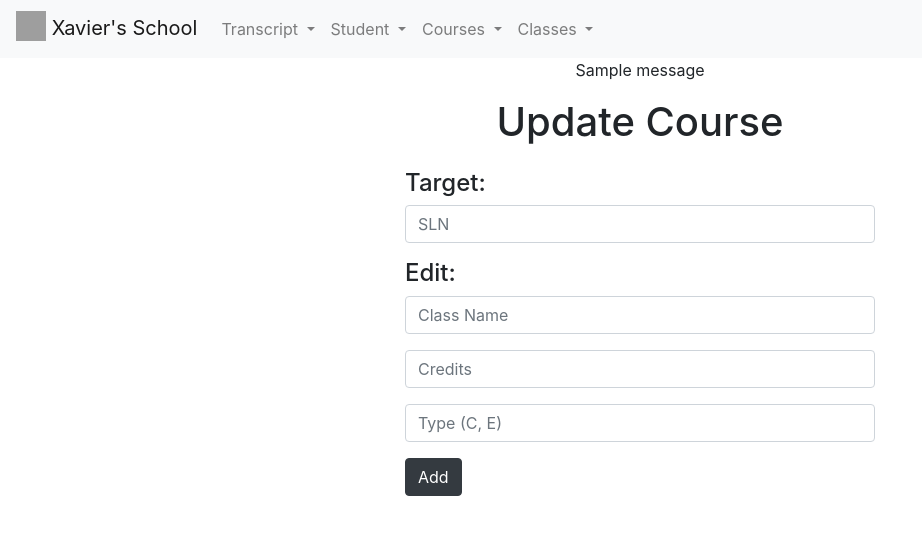
After one commit to altaiiiir/Student-Roster-Website, a Flask app: template templates/UpdateCourse.html in a window 1280 px wide. The commit adds this page. Shown: the top 535 px of the page, without its empty margins (0-922 px from the left). Run offline with Flask 2, Linux system fonts and the light colour scheme; the template is opened without the code that fills it, so the values that code supplies are empty; one stand-in notice (Sample message) is shown; some libraries are stand-ins or nearby versions; grey boxes are pictures that could not be loaded.

Commit message:
UpdateCourse.html Created

```diff
--- a/templates/UpdateClass.html
+++ b/templates/UpdateClass.html
@@ -1,7 +1,7 @@
 {% extends 'base.html' %}
 
 {% block title%}
-Update Courses
+Update Classes
 {% endblock %}
 
 {% block content %}
--- /dev/null
+++ b/templates/UpdateCourse.html
@@ -0,0 +1,50 @@
+{% extends 'base.html' %}
+
+{% block title%}
+Update Courses
+{% endblock %}
+
+{% block content %}
+    {% with messages = get_flashed_messages() %}
+        {% if messages %}
+            {% for msg in messages %}
+                <p style="text-align:center;"> {{msg}}</p>
+            {% endfor %}
+        {% endif %}
+    {% endwith %}
+<style>
+
+    #column_container {
+    width: 440px;
+    margin: 0 auto;
+    }
+
+    .container {
+      padding: 15px;
+      max-width: 500px;
+      margin: auto;
+    }
+ </style>
+
+<h1 style="text-align:center;">Update Course</h1>
+<div class="container">
+    <form action ="#" method = "POST">
+
+        <h4>Target:</h4>
+
+        <p><input type="number" class="form-control" name = "sln" required placeholder="SLN" maxlength="5"/></p>
+
+        <h4>Edit:</h4>
+
+        <p><input type="text" name = "nm" class="form-control" size="15" placeholder="Class Name" required pattern="^(?!^ +$)([a-zA-Z]+)$*" maxlength = "20"/></p>
+
+        <p><input type="number" name="creds" class="form-control" size="15" placeholder="Credits" required min="0" step="1" maxlength="2"/></p>
+
+        <p><input type="text" name = "type" class="form-control" size="15" placeholder="Type (C, E)" required pattern="^(?!^ +$)([A-Z]+)$*" maxlength = "1"/></p>
+
+        <button style="position:relative;" type="submit" name="add" class="btn btn-dark">Add</button>
+
+    </form>
+</div>
+
+{% endblock %}
```
